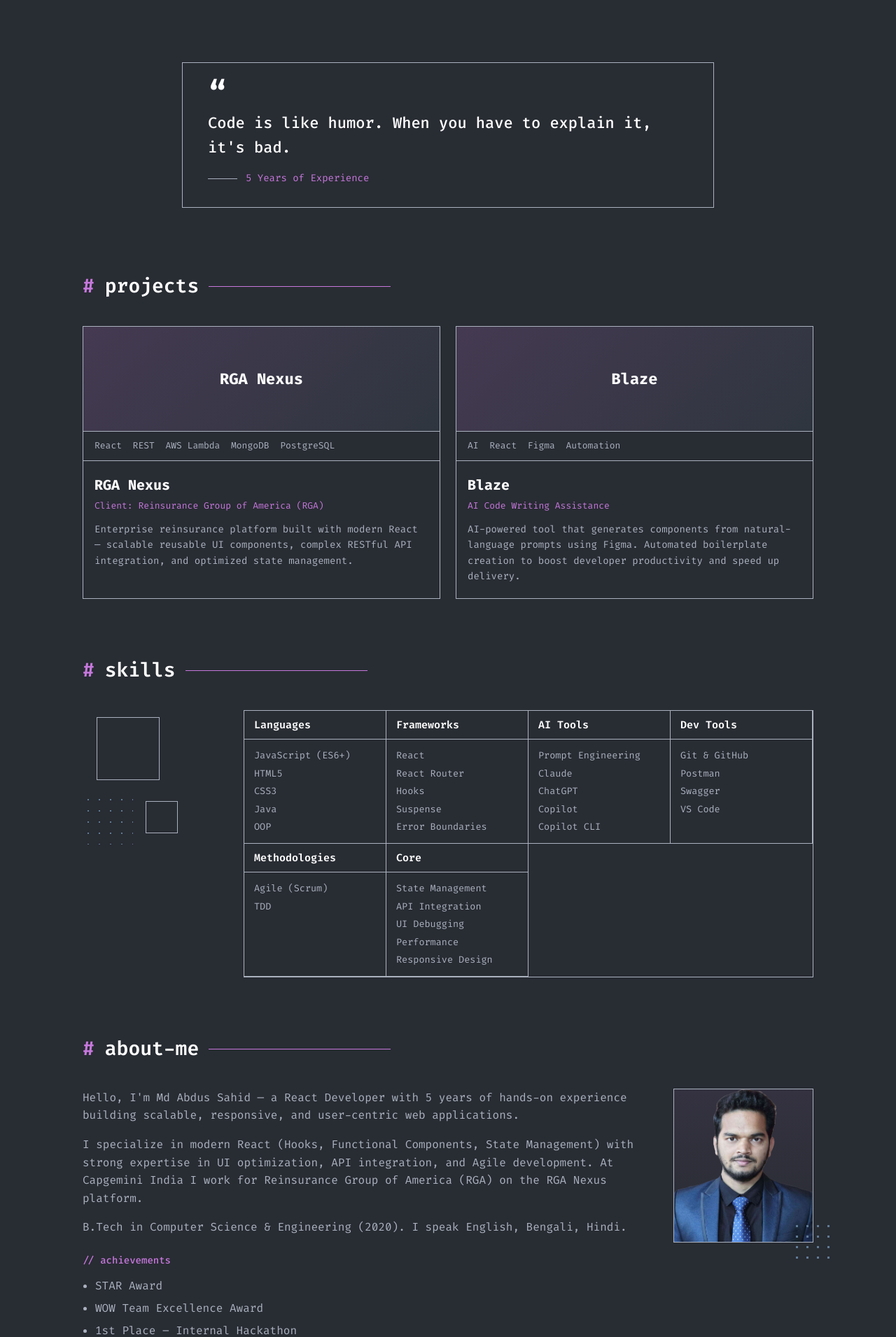
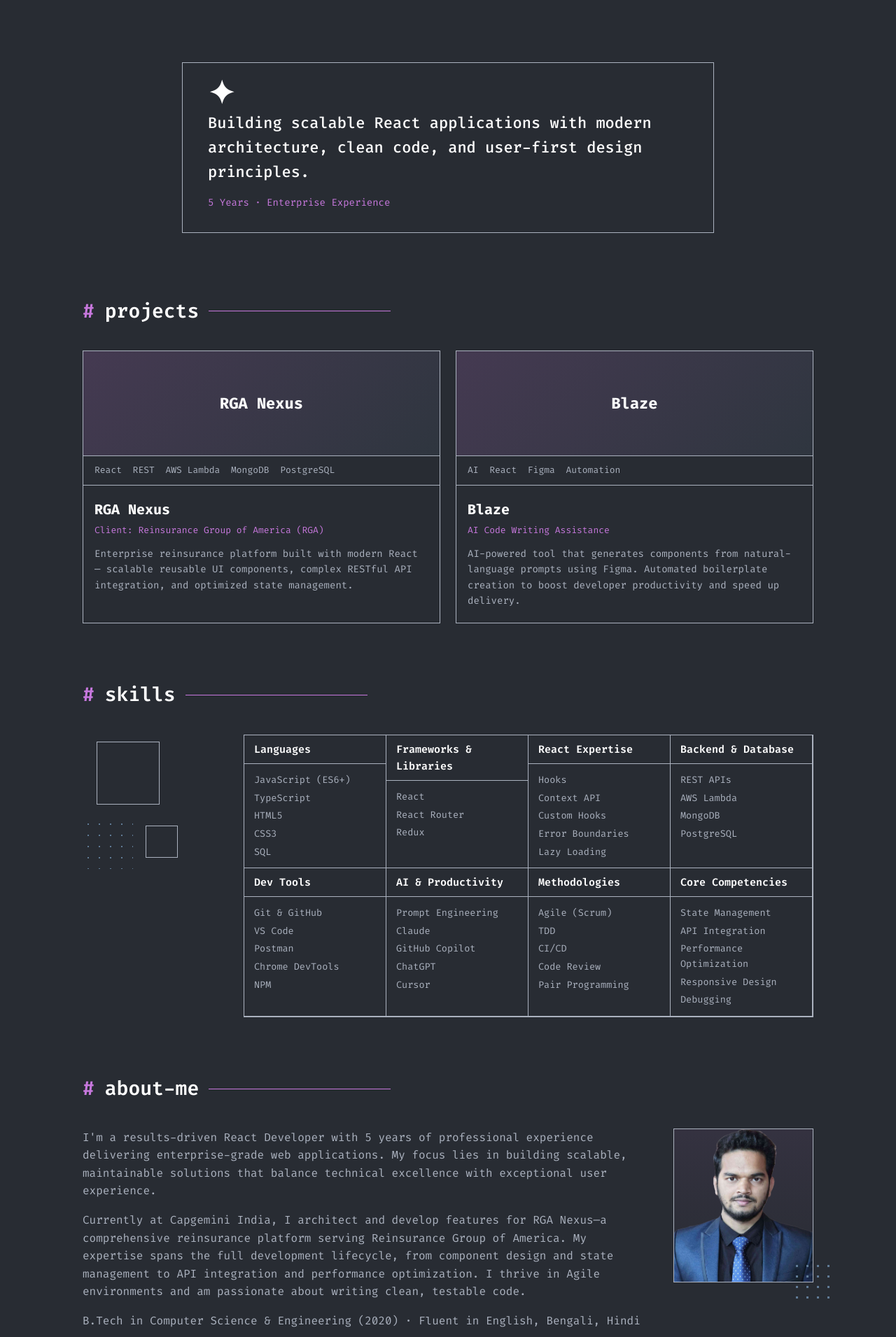
Before and after one commit to MdAbdusSahid/sahidPortfolio, a React (Vite) app: page / in a window 1280 px wide. Shown: the part 469-2380 px from the top of the page at 70% size. Built offline with nearby package versions, Linux system fonts and the light colour scheme.

Commit message:
Add files via upload

```diff
--- a/src/App.jsx
+++ b/src/App.jsx
@@ -28,35 +28,52 @@ const PROJECTS = [
 const SKILLS = [
   {
     title: "Languages",
-    items: ["JavaScript (ES6+)", "HTML5", "CSS3", "Java", "OOP"],
+    items: ["JavaScript (ES6+)", "TypeScript", "HTML5", "CSS3", "SQL"],
   },
   {
-    title: "Frameworks",
-    items: ["React", "React Router", "Hooks", "Suspense", "Error Boundaries"],
+    title: "Frameworks & Libraries",
+    items: ["React", "React Router", "Redux"],
   },
   {
-    title: "AI Tools",
+    title: "React Expertise",
+    items: [
+      "Hooks",
+      "Context API",
+      "Custom Hooks",
+      "Error Boundaries",
+      "Lazy Loading",
+    ],
+  },
+  {
+    title: "Backend & Database",
+    items: ["REST APIs", "AWS Lambda", "MongoDB", "PostgreSQL"],
+  },
+  {
+    title: "Dev Tools",
+    items: ["Git & GitHub", "VS Code", "Postman", "Chrome DevTools", "NPM"],
+  },
+  {
+    title: "AI & Productivity",
     items: [
       "Prompt Engineering",
       "Claude",
+      "GitHub Copilot",
       "ChatGPT",
-      "Copilot",
-      "Copilot CLI",
+      "Cursor",
     ],
   },
   {
-    title: "Dev Tools",
-    items: ["Git & GitHub", "Postman", "Swagger", "VS Code"],
+    title: "Methodologies",
+    items: ["Agile (Scrum)", "TDD", "CI/CD", "Code Review", "Pair Programming"],
   },
-  { title: "Methodologies", items: ["Agile (Scrum)", "TDD"] },
   {
-    title: "Core",
+    title: "Core Competencies",
     items: [
       "State Management",
       "API Integration",
-      "UI Debugging",
-      "Performance",
+      "Performance Optimization",
       "Responsive Design",
+      "Debugging",
     ],
   },
 ];
@@ -169,11 +186,11 @@ function App() {
         <section id="home" className="hero">
           <div className="hero-text">
             <h1 className="hero-title">
-              Md Abdus Sahid is a{" "}
+              Hi, I'm Md Abdus Sahid, a{" "}
               <span className="accent">React Developer</span>
             </h1>
             <p className="hero-desc">
-              He crafts scalable, responsive, and user-centric web applications
+              I craft scalable, responsive, and user-centric web applications
               with modern React — specialized in UI optimization, API
               integration, and Agile development.
             </p>
@@ -206,15 +223,14 @@ function App() {
           </div>
         </section>
 
-        {/* Quote */}
+        {/* Expertise Banner */}
         <section className="quote-block">
-          <div className="quote-mark">“</div>
+          <div className="quote-mark">✦</div>
           <blockquote>
-            Code is like humor. When you have to explain it, it's bad.
+            Building scalable React applications with modern architecture, clean
+            code, and user-first design principles.
           </blockquote>
-          <div className="quote-author">
-            <span />5 Years of Experience
-          </div>
+          <div className="quote-author">5 Years · Enterprise Experience</div>
         </section>
 
         {/* Projects */}
@@ -267,20 +283,24 @@ function App() {
           <div className="about-layout">
             <div className="about-text">
               <p>
-                Hello, I'm Md Abdus Sahid — a React Developer with 5 years of
-                hands-on experience building scalable, responsive, and
-                user-centric web applications.
+                I'm a results-driven React Developer with 5 years of
+                professional experience delivering enterprise-grade web
+                applications. My focus lies in building scalable, maintainable
+                solutions that balance technical excellence with exceptional
+                user experience.
               </p>
               <p>
-                I specialize in modern React (Hooks, Functional Components,
-                State Management) with strong expertise in UI optimization, API
-                integration, and Agile development. At Capgemini India I work
-                for Reinsurance Group of America (RGA) on the RGA Nexus
-                platform.
+                Currently at Capgemini India, I architect and develop features
+                for RGA Nexus—a comprehensive reinsurance platform serving
+                Reinsurance Group of America. My expertise spans the full
+                development lifecycle, from component design and state
+                management to API integration and performance optimization. I
+                thrive in Agile environments and am passionate about writing
+                clean, testable code.
               </p>
               <p>
-                B.Tech in Computer Science &amp; Engineering (2020). I speak{" "}
-                {LANGUAGES.join(", ")}.
+                B.Tech in Computer Science &amp; Engineering (2020) · Fluent in{" "}
+                {LANGUAGES.join(", ")}
               </p>
 
               <div className="about-sub">
```
